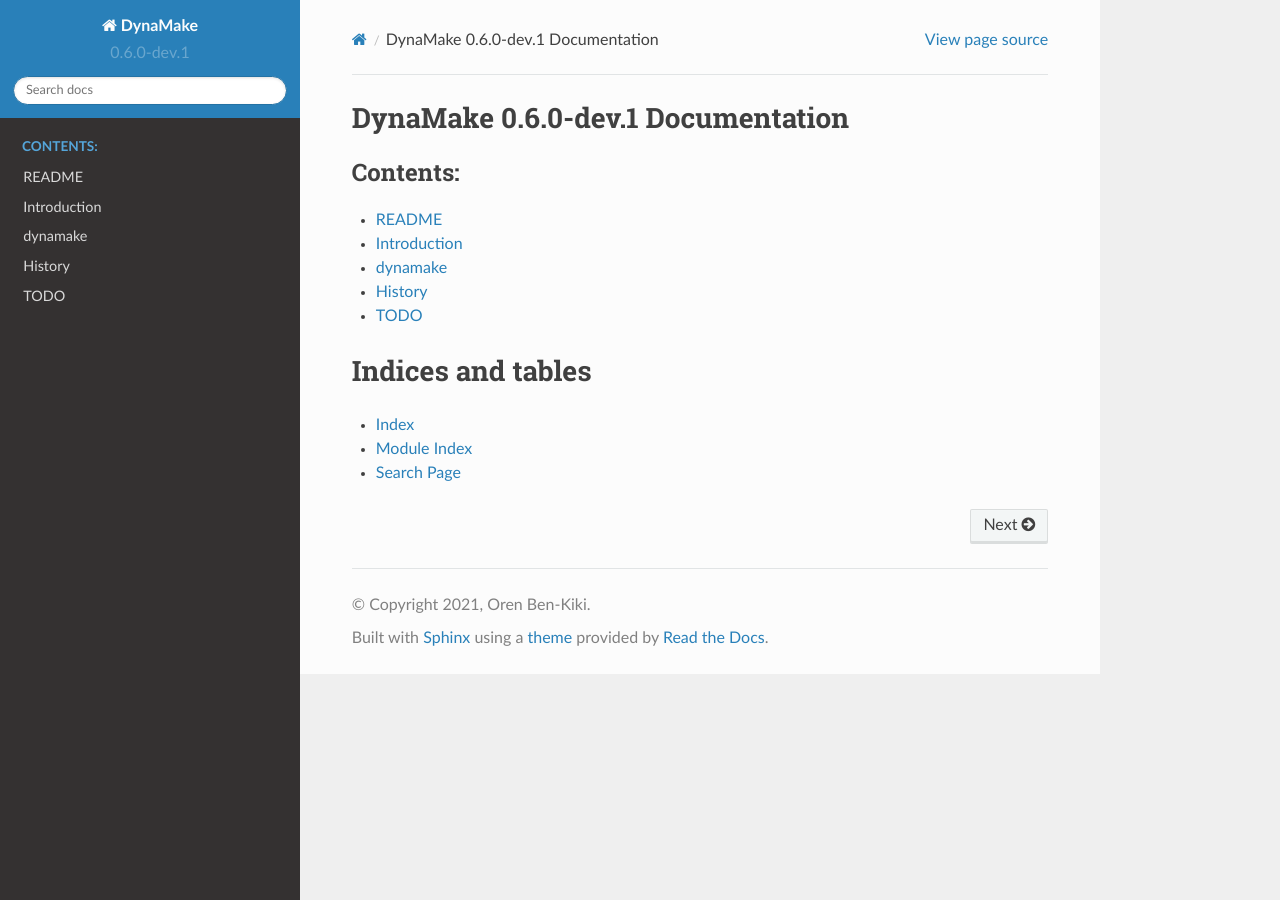
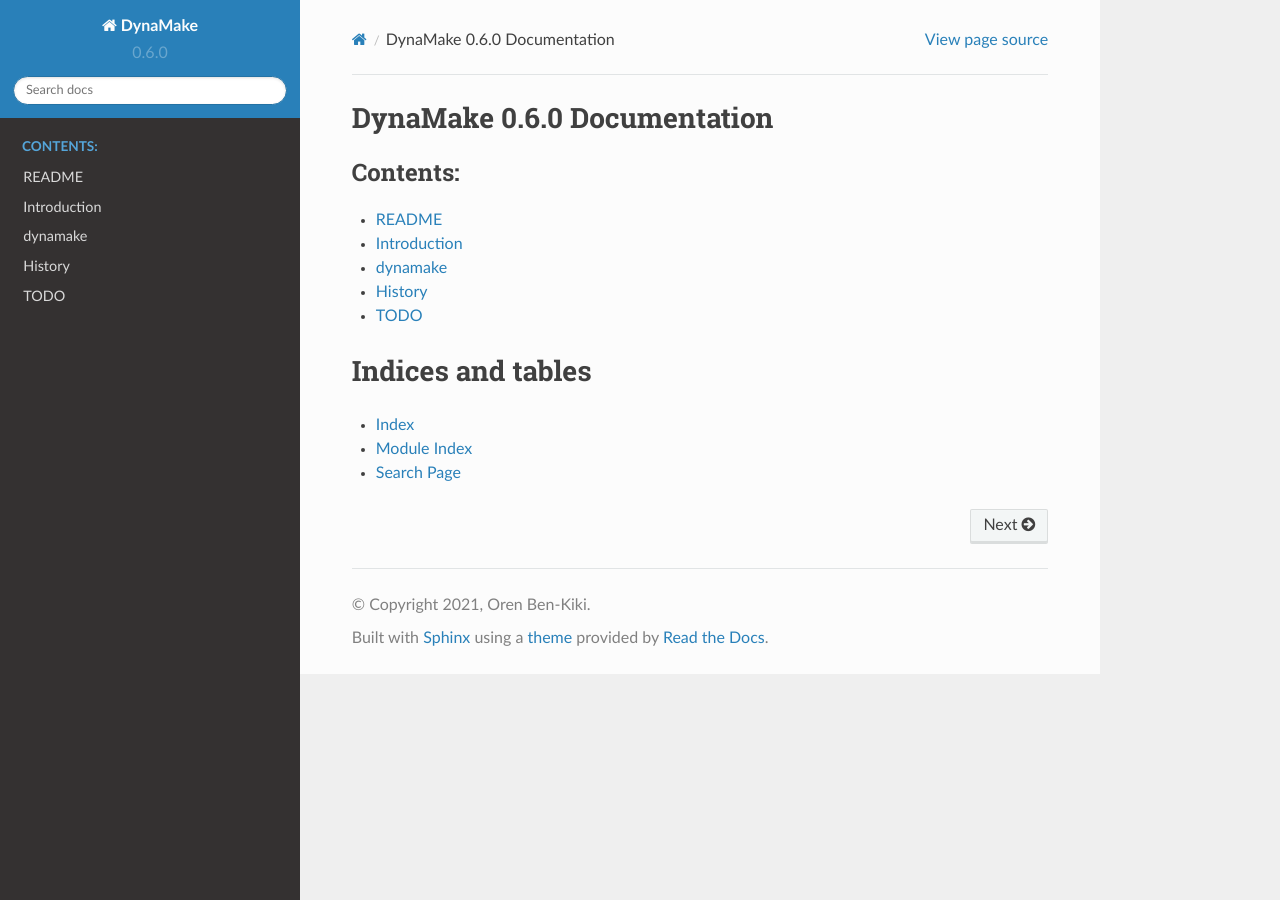
Before and after one commit to orenbenkiki/dynamake, a Sphinx documentation site: the page built from docs/index.rst, in a window 1280 px wide. Built offline with Sphinx 7.4.7 and the Read the Docs theme 2.0.0, drawn with Linux system fonts in a browser that asks for light colours.

Commit message:
Bump version: 0.6.0-dev.1 → 0.6.0

```diff
--- a/README.rst
+++ b/README.rst
@@ -1,4 +1,4 @@
-DynaMake 0.6.0-dev.1 - Dynamic Make in Python
+DynaMake 0.6.0 - Dynamic Make in Python
 =======================================
 
 .. image:: https://travis-ci.org/tanaylab/dynamake.svg?branch=master
--- a/docs/conf.py
+++ b/docs/conf.py
@@ -67,7 +67,7 @@
 # the built documents.
 #
 # The short X.Y version.
-version = "0.6.0-dev.1"
+version = "0.6.0"
 # The full version, including alpha/beta/rc tags.
 release = version
 
--- a/docs/index.rst
+++ b/docs/index.rst
@@ -1,4 +1,4 @@
-DynaMake 0.6.0-dev.1 Documentation
+DynaMake 0.6.0 Documentation
 ============================
 
 .. toctree::
--- a/dynamake/__init__.py
+++ b/dynamake/__init__.py
@@ -54,7 +54,7 @@
 
 __author__ = "Oren Ben-Kiki"
 __email__ = "oren@ben-kiki.org"
-__version__ = "0.6.0-dev.1"
+__version__ = "0.6.0"
 
 _REGEXP_ERROR_POSITION = re.compile(r"(.*) at position (\d+)")
 
--- a/setup.cfg
+++ b/setup.cfg
@@ -1,5 +1,5 @@
 [bumpversion]
-current_version = 0.6.0-dev.1
+current_version = 0.6.0
 commit = True
 tag = True
 parse =
--- a/setup.py
+++ b/setup.py
@@ -42,5 +42,5 @@
     tests_require=test_requirements,
     extras_require = {"dev": dev_requirements},
     url="https://github.com/orenbenkiki/dynamake.git",
-    version="0.6.0-dev.1",
+    version="0.6.0",
 )
```
